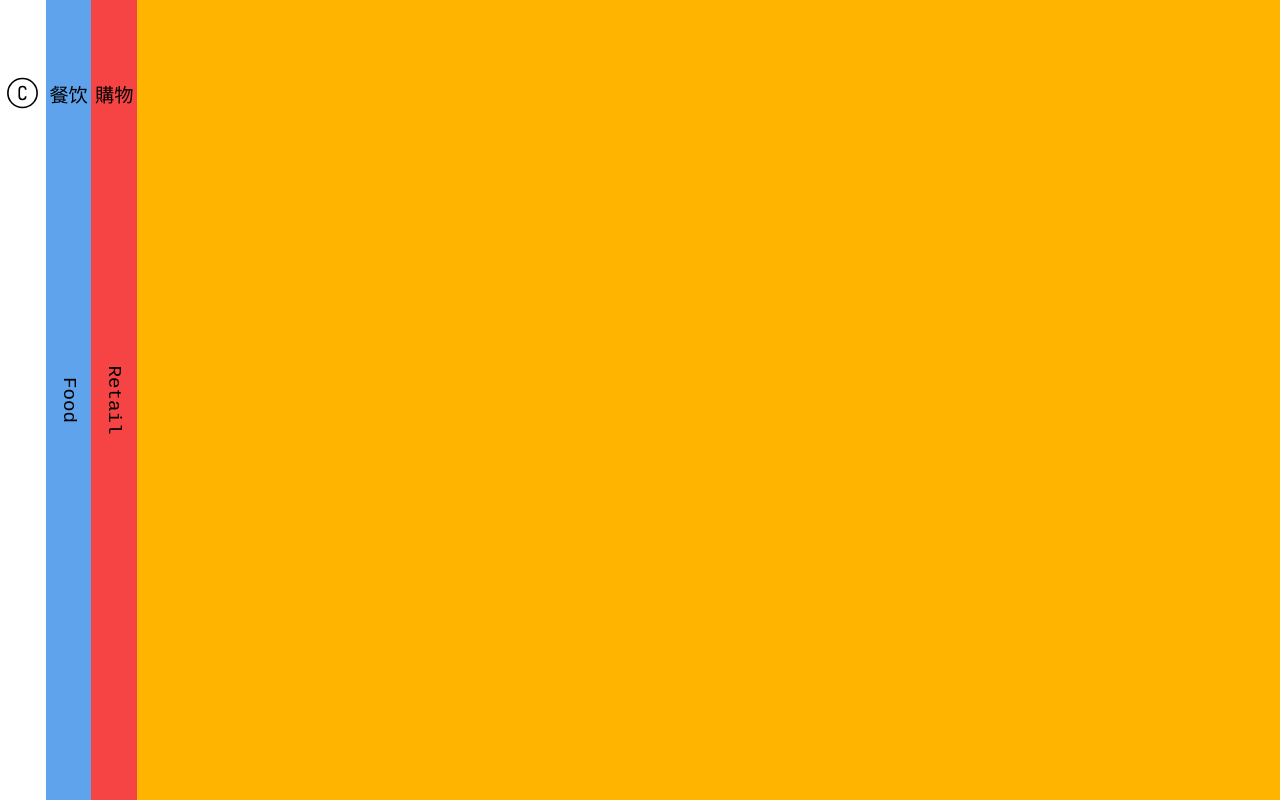
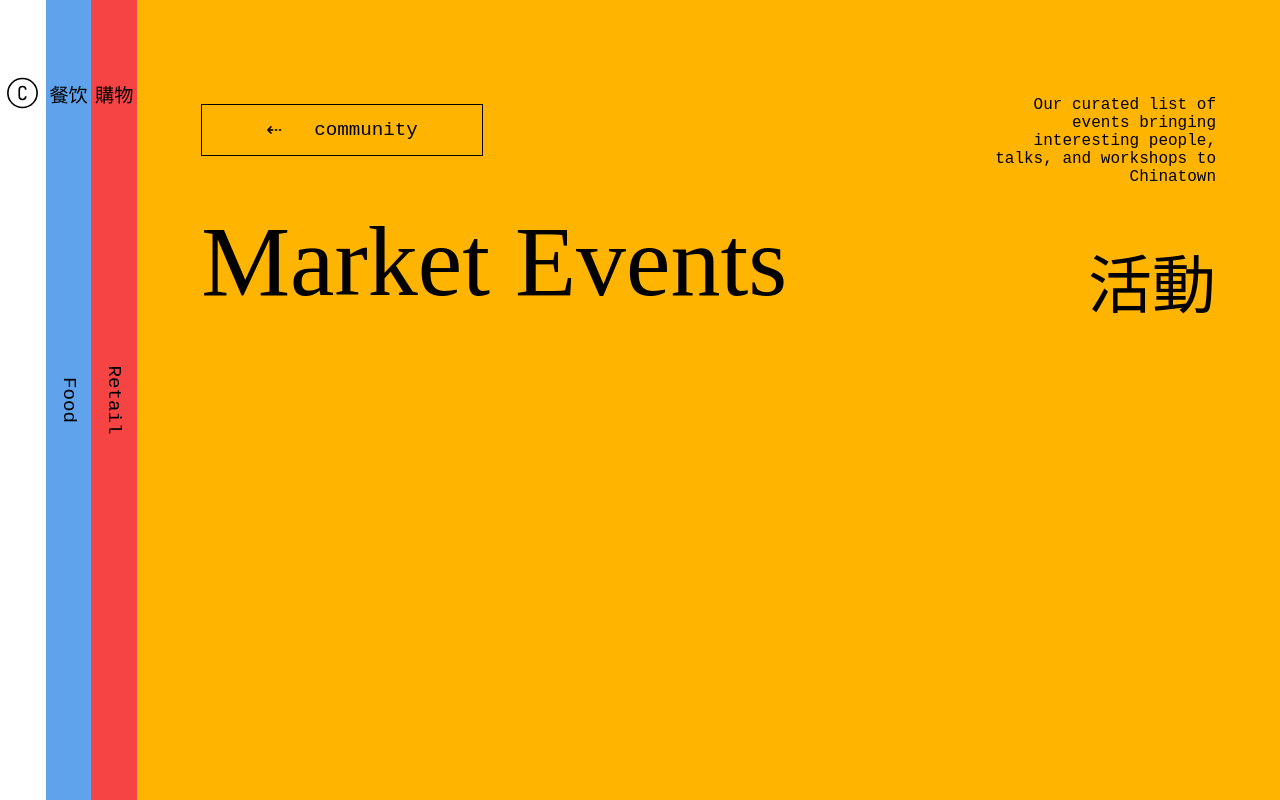
Before and after one commit to alvaromd99/canal-street-market, a React (Vite) app: page /community/event in a window 1280 px wide. Built offline with nearby package versions, Linux system fonts and the light colour scheme; a small style sheet from the web is missing.

Commit message:
add events page and add title

```diff
--- a/src/App.tsx
+++ b/src/App.tsx
@@ -4,6 +4,7 @@ import marketIcon from './assets/market.svg'
 import About from './pages/about/About'
 import Community from './pages/community/Community'
 import CommunityFeatures from './pages/community/CommunityFeatures'
+import Events from './pages/community/Events'
 import Feature from './pages/community/Feature'
 import Food from './pages/food/Food'
 import FoodPage from './pages/product/FoodPlatePage'
@@ -82,6 +83,7 @@ function App() {
 				<Route path='/community/feature/:name'>
 					{(params) => <Feature name={params.name} />}
 				</Route>
+				<Route path='/community/event' component={Events} />
 			</div>
 		</div>
 	)
--- a/src/pages/community/Community.tsx
+++ b/src/pages/community/Community.tsx
@@ -50,7 +50,7 @@ export default function Community() {
 			</section>
 
 			<section className='btn-wrapper' style={{ marginTop: '4rem' }}>
-				<NormalBtn text={'view all'} newLocation={''} />
+				<NormalBtn text={'view all'} newLocation={'/community/event'} />
 			</section>
 
 			<section className='features-section'>
--- /dev/null
+++ b/src/pages/community/Events.tsx
@@ -0,0 +1,18 @@
+import CommunityPagesTitle from '../../components/pageTitle/CommunityPagesTitle'
+import './events.css'
+
+export default function Events() {
+	return (
+		<div className='events-page'>
+			<section className='header-section'>
+				<CommunityPagesTitle
+					title={'Market Events'}
+					text={
+						'Our curated list of events bringing interesting people, talks, and workshops to Chinatown'
+					}
+					letter={'活動'}
+				/>
+			</section>
+		</div>
+	)
+}
--- /dev/null
+++ b/src/pages/community/events.css
@@ -0,0 +1,21 @@
+.events-page {
+	--header-gap: 3rem;
+	min-height: 100dvh;
+	display: flex;
+	flex-direction: column;
+	padding-top: 6rem;
+	padding-bottom: 1rem;
+	opacity: 0;
+	animation: fadeIn 1s ease-out forwards;
+	animation-delay: 0.4s;
+
+	section {
+		padding-inline: 4rem;
+	}
+
+	.header-section {
+		display: flex;
+		align-items: center;
+		justify-content: space-between;
+	}
+}
```
